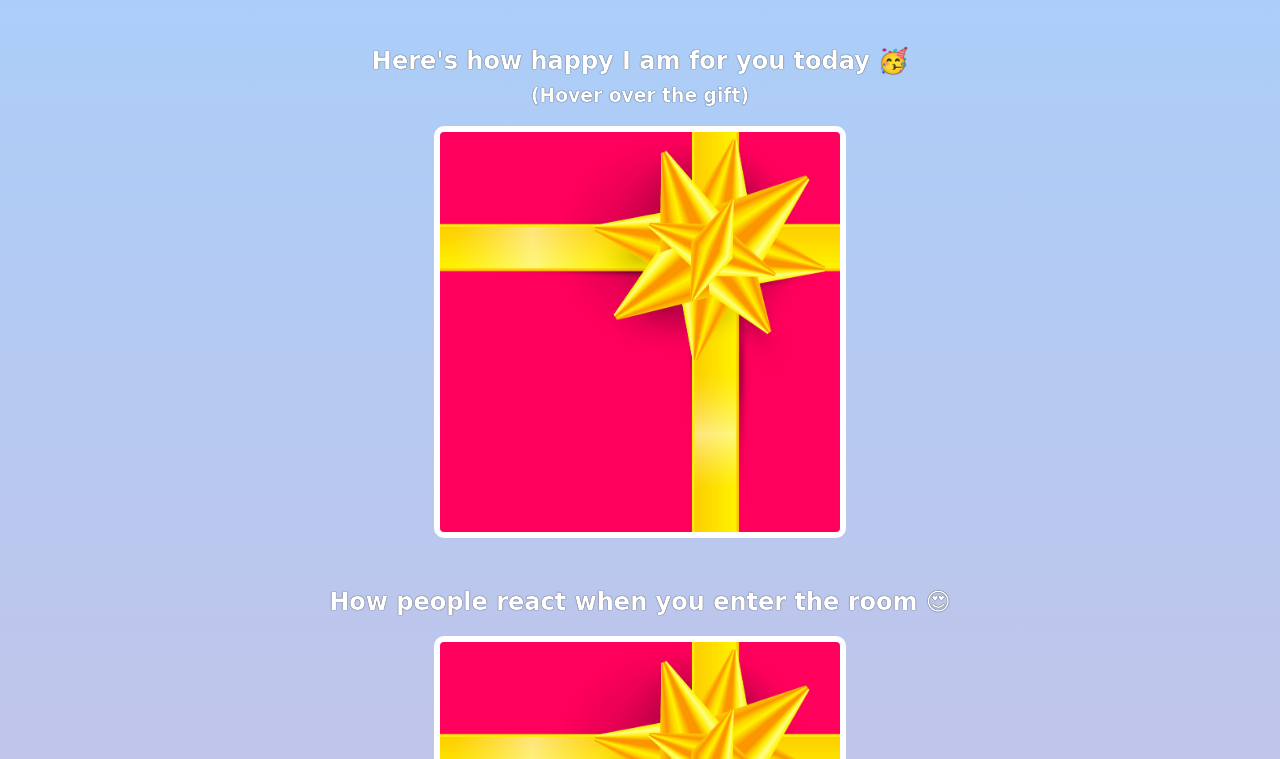
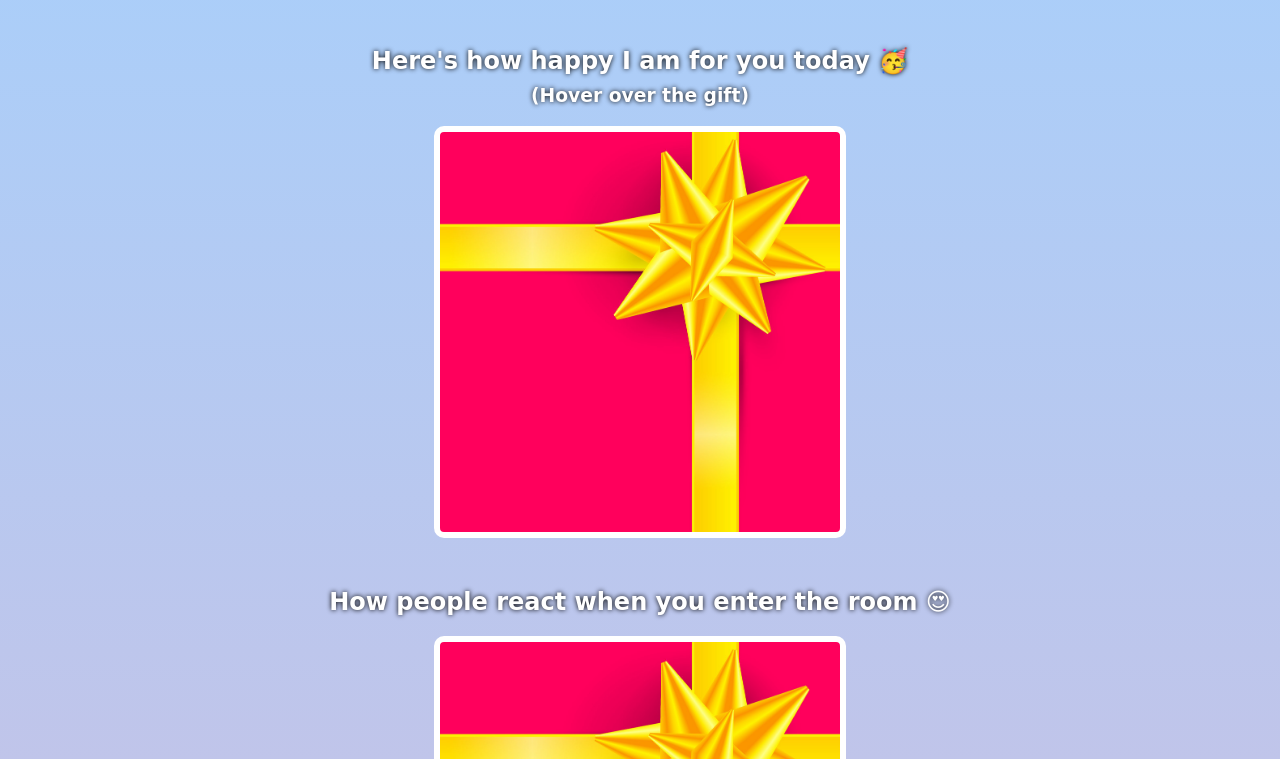
Before and after one commit to tomekkrakow/birthday-gift-site, a website built with Vite: page index.html in a window 1280 px wide. Shown: the part 338-1097 px from the top of the page. Built offline with nearby package versions, Linux system fonts and the light colour scheme; a web font is replaced by a local one.

Commit message:
Update styles.css

```diff
--- a/styles.css
+++ b/styles.css
@@ -7,7 +7,7 @@ body {
 }
 
 h1, h2, h3, h4, p {
-    text-shadow: 0 0 1px black;
+    text-shadow: 0 0 5px black;
 }
 
 #bff-img {
```
